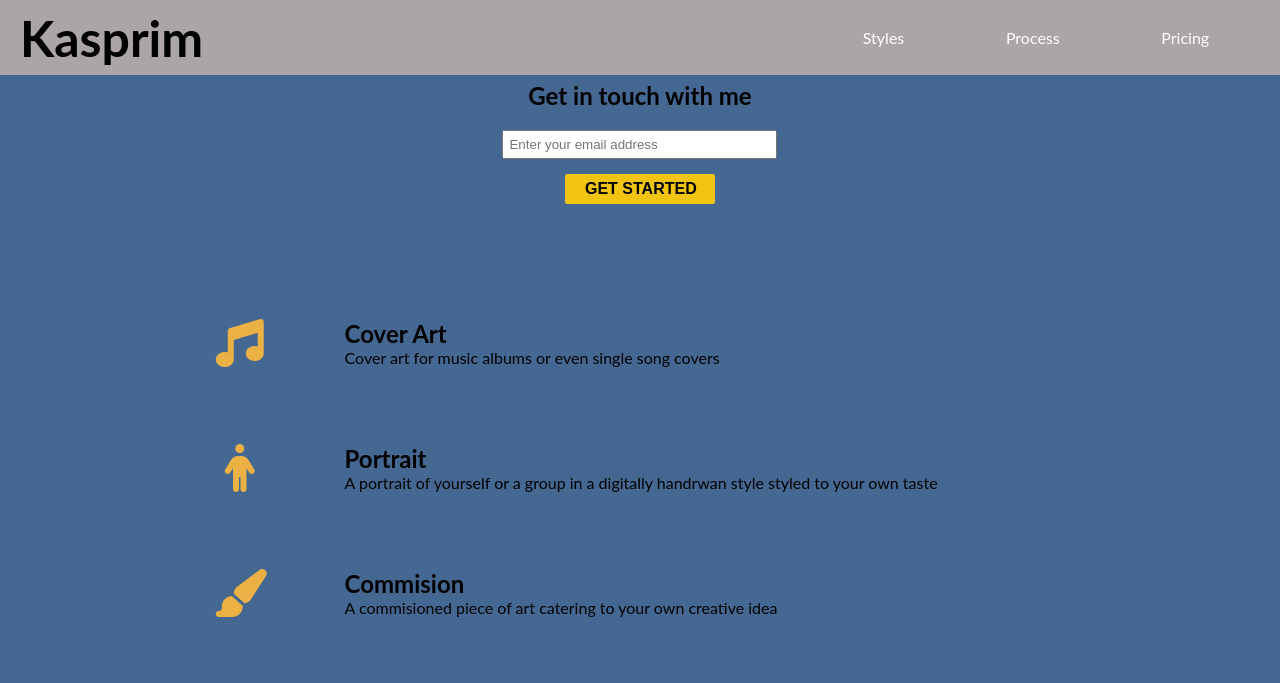
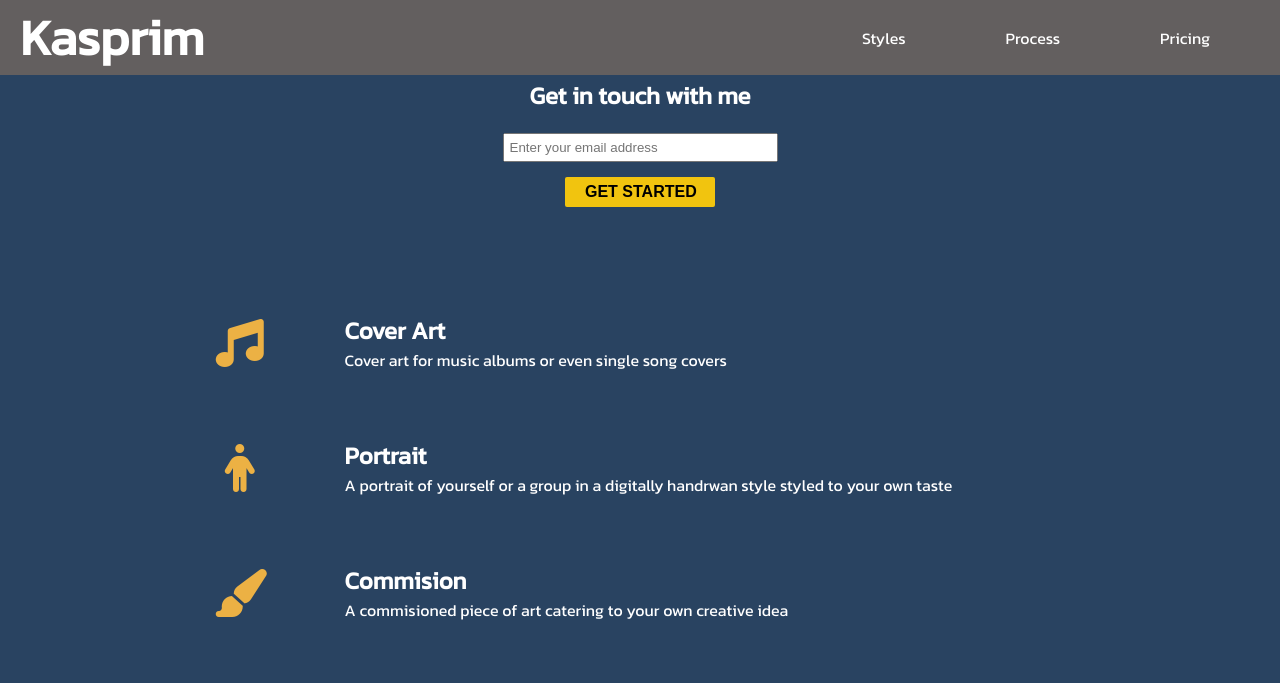
Before and after one commit to MatthewJCheverie/Product-Landing-Page, a plain HTML site: page index.html in a window 1280 px wide. Shown: the top 683 px of the page. Drawn offline with Linux system fonts and the light colour scheme.

Commit message:
More style formatting

```diff
--- a/CSS/styles.css
+++ b/CSS/styles.css
@@ -1,13 +1,11 @@
 :root {
-  --background: rgb(68, 104, 146);
+  --background: rgb(41, 67, 97);
   --buttons: rgb(236, 177, 68);
-  --secondary-background: rgb(172, 165, 165);
+  --secondary-background: rgb(99, 95, 95);
   --text: white;
 
 }
 /** global element styling **/
-
-@import 'https://fonts.googleapis.com/css?family=Lato:400,700';
 
 * {
   margin: 0;
@@ -17,7 +15,10 @@
 
 body {
   background-color: var(--background);
-  font-family: 'Lato', sans-serif;
+  font-family: 'Kanit', sans-serif;
+}
+h2, p {
+  color: var(--text);
 }
 
 #page-wrapper {
@@ -67,6 +68,7 @@ header {
   align-items: center;
   background-color: var(--secondary-background);
   width: 100%;
+  color: var(--text);
 }
 
 @media (max-width: 600px) {
@@ -146,6 +148,7 @@ nav>ul {
   text-align: center;
   height: 200px;
   margin-top: 50px;
+  color: var(--text);
 }
 
 #hero>h2 {
@@ -249,6 +252,7 @@ nav>ul {
   margin: 10px;
   border: 1px solid #000;
   border-radius: 3px;
+  color: var(--text);
 }
 
 .product>.level {
--- a/index.html
+++ b/index.html
@@ -4,6 +4,7 @@
 <head>
   <link rel="stylesheet" href="CSS/styles.css" />
   <script src="https://kit.fontawesome.com/ec01b1e77c.js" crossorigin="anonymous"></script>
+  <link rel="stylesheet" href="https://fonts.googleapis.com/css?family=Kanit">
 </head>
 
 <body>
```
